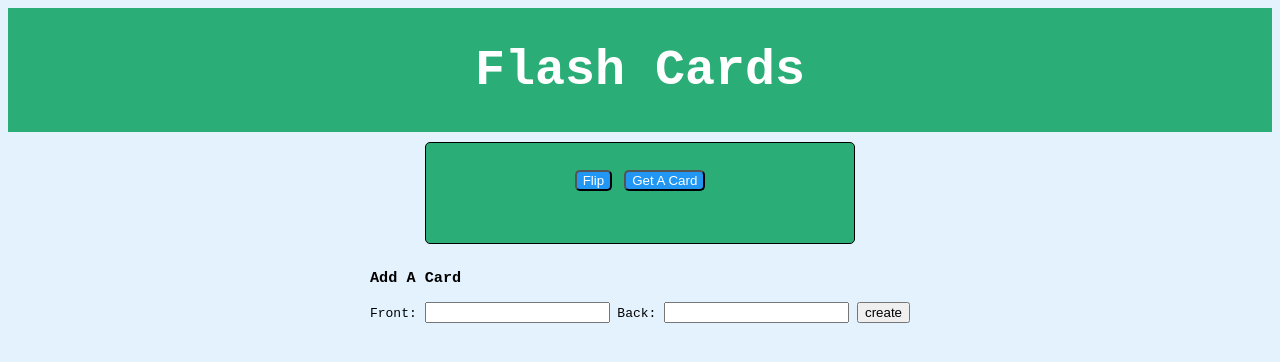
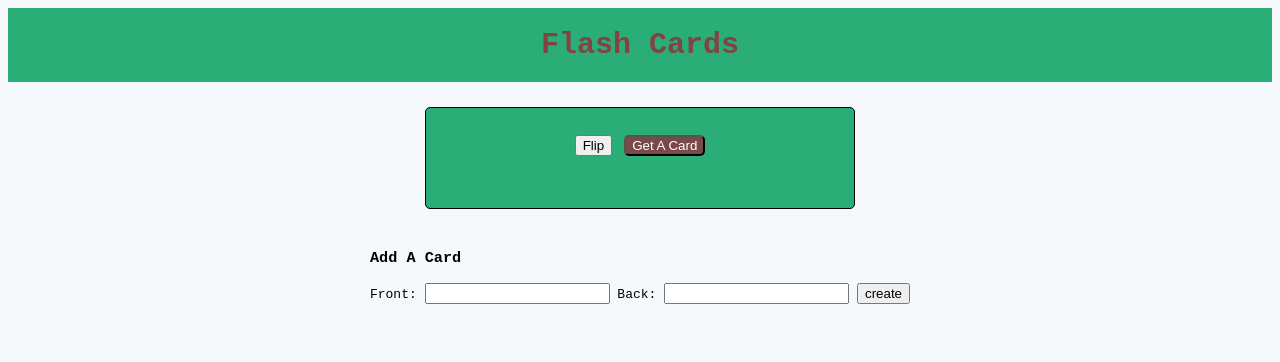
Before and after one commit to Brandoparker/flash_cards, a plain HTML site: page index.html in a window 1280 px wide. Drawn offline with nearby package versions, Linux system fonts and the light colour scheme.

Commit message:
4th commit

```diff
--- a/index.html
+++ b/index.html
@@ -14,7 +14,7 @@
 			<span class="c-body hide">
 				<p id="card-back"></p>
 			</span>
-			<button class="flippy">Flip</button>
+			<button class="flip">Flip</button>
 			<button class=showcard>Get A Card</button>
 		</div>
 		<br />
--- a/main.js
+++ b/main.js
@@ -27,7 +27,7 @@
     $('#card-back').text(randomCard.back)
   })
 
-  $(document).on('click', '.flippy', ({ target }) => {
+  $(document).on('click', '.flip', ({ target }) => {
     event.preventDefault();
     card = $(target).parent('.card')
     card.children('.c-body').toggleClass('hide')
--- a/style.css
+++ b/style.css
@@ -16,20 +16,20 @@
 
 body {
 	font-family: monospace;
-	background-color: #e3f2fd;
+	background-color: #f6f9fc;
 }
 
 .header {
-	color: white;
+	color: rgb(131, 67, 67);
 	display: flex;
 	justify-content: center;
 	background-color: #2aad77;
-	font-size: 25px;
+	font-size: 15px;
 }
 
 
 .container {
-	padding: 10px 0;
+	padding: 25px 0;
 	display: flex;
 	justify-content: center;
 	align-items: center;
@@ -45,5 +45,5 @@ body {
 .flippy {
 	color: #fff;
 	border-radius: 5px;
-	background-color: #2196f3;
+	background-color: rgb(122, 73, 73);
 }
```
